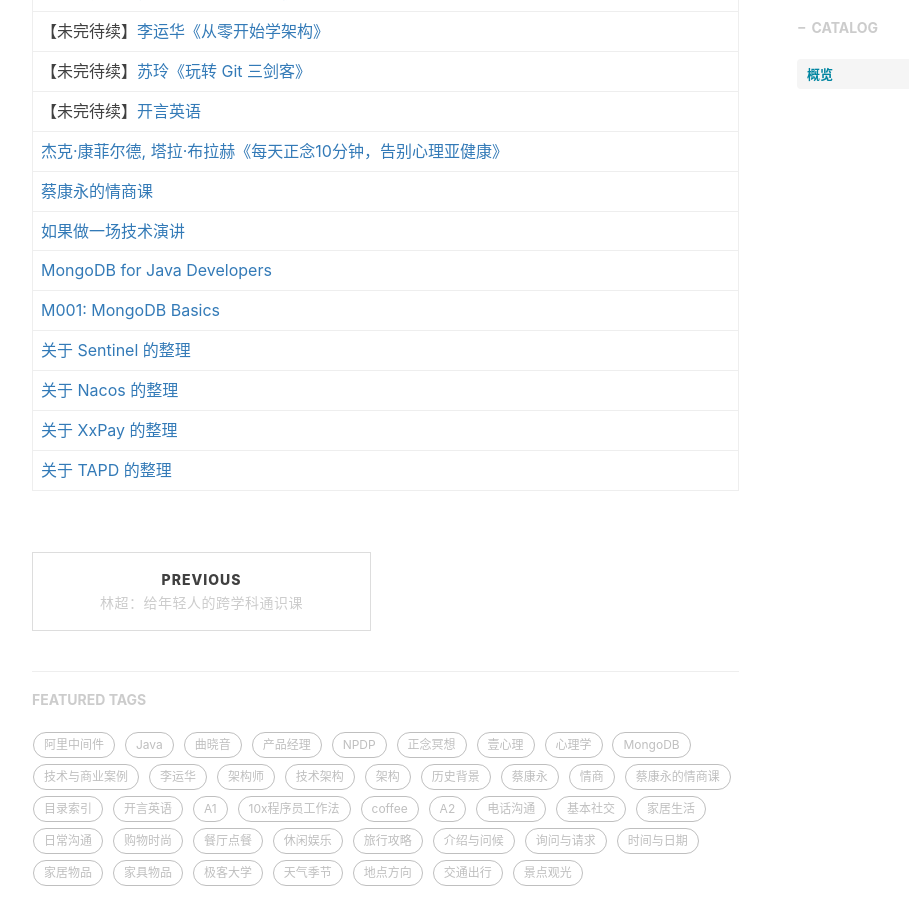
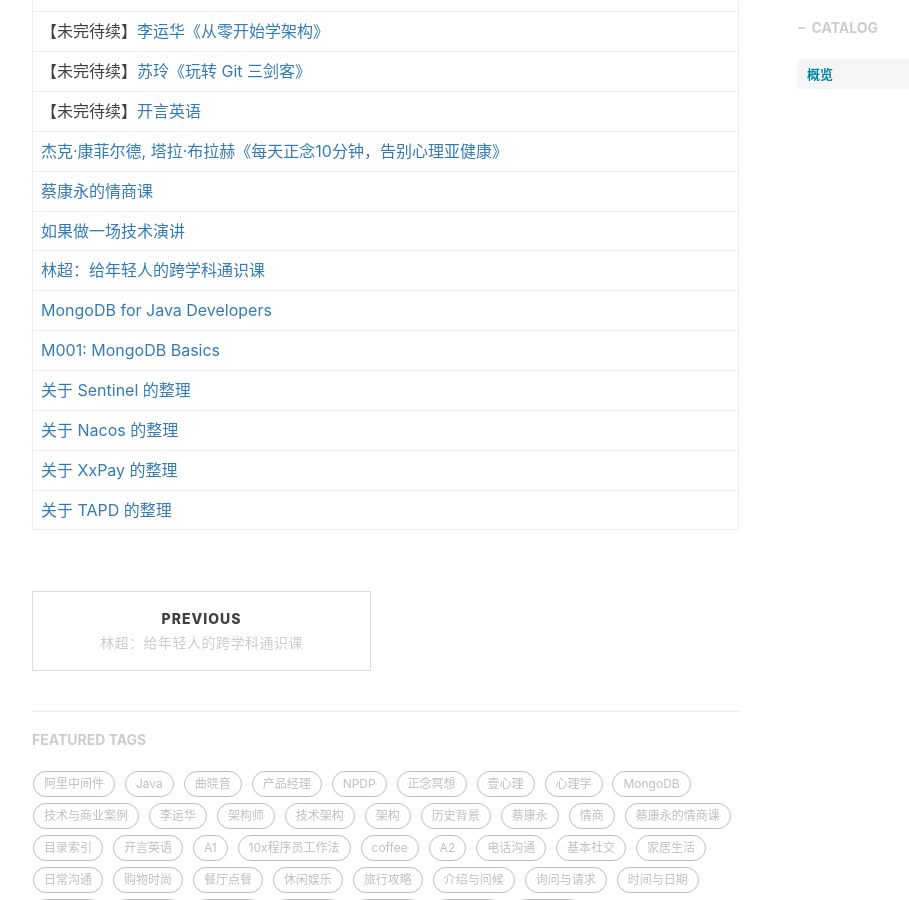
Before and after one commit to yuleizhuai/yuleizhuai.github.io, a Jekyll site: the page built from _posts/2018-11-25-index.markdown, in a window 1280 px wide and 900 px high, scrolled down 717 px. Shown: the whole window, without its empty margins (233-1142 px from the left). Built offline with Jekyll 4.4.1, drawn with Linux system fonts in a browser that asks for light colours; nearby versions of some CDN libraries; comment, search, counter and statistics services are not loaded.

Commit message:
加 tag, index

```diff
--- a/_posts/2018-11-25-index.markdown
+++ b/_posts/2018-11-25-index.markdown
@@ -25,6 +25,7 @@
 | [杰克·康菲尔德, 塔拉·布拉赫《每天正念10分钟，告别心理亚健康》](https://yulei.vip/2018/09/18/mindful/) |
 | [蔡康永的情商课](https://yulei.vip/2019/02/24/index/)        |
 | [如果做一场技术演讲](https://yulei.vip/2018/12/12/How_to_make_a_good_technical_speech/) |
+| [林超：给年轻人的跨学科通识课](https://yulei.vip/2022/06/07/s/) |
 | [MongoDB for Java Developers](https://yulei.vip/2018/10/16/Java_Developers/) |
 | [M001: MongoDB Basics](https://yulei.vip/2018/10/16/Basics/) |
 | [关于 Sentinel 的整理](https://yulei.vip/2018/08/27/hello-sentinel/) |
--- a/_posts/s/2022-06-07-s.markdown
+++ b/_posts/s/2022-06-07-s.markdown
@@ -7,7 +7,8 @@
 header-img: "img/home-bg2.jpg"
 catalog: true
 tags:
-    - 目录索引
+    - 跨学科
+
 
 ---
 
```
